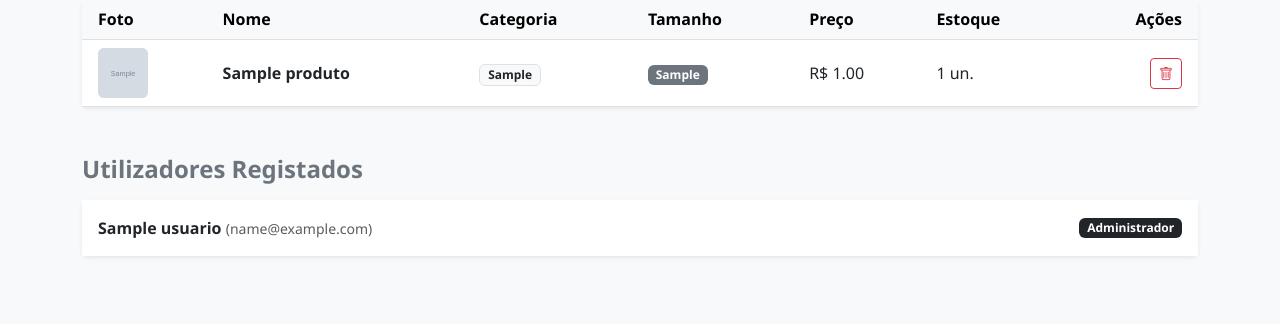
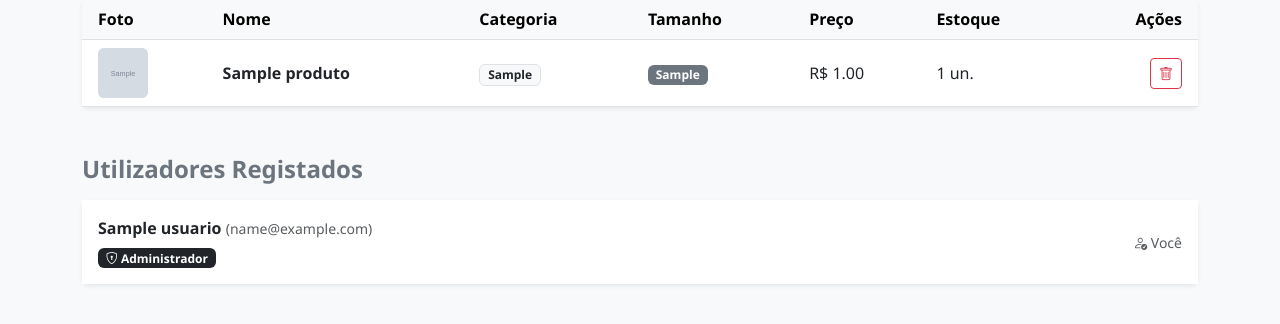
Before and after one commit to lucastycot-boop/site-loja, a Flask app: page /admin in a window 1280 px wide. Shown: the part 143-467 px from the top of the page. Run offline with Flask 3, Linux system fonts and the light colour scheme; the visitor is signed in with stand-in values (Sample User, id 1); tables that the repository leaves empty hold one stand-in row (values such as "Sample post"); grey boxes marked "Sample" are stand-in pictures.

Commit message:
Update admin.html

```diff
--- a/templates/admin.html
+++ b/templates/admin.html
@@ -90,12 +90,37 @@
                     {% for usuario in usuarios %}
                     <li class="list-group-item d-flex justify-content-between align-items-center p-3">
                         <div>
-                            <strong>{{ usuario.nome }}</strong> <span class="text-muted small">({{ usuario.email }})</span>
+                            <strong>{{ usuario.nome }}</strong>
+                            <span class="text-muted small">({{ usuario.email }})</span>
+                            <div class="mt-1">
+                                {% if usuario.eh_admin %}
+                                    <span class="badge bg-dark"><i class="bi bi-shield-lock"></i> Administrador</span>
+                                {% else %}
+                                    <span class="badge bg-light text-dark border">Cliente</span>
+                                {% endif %}
+                            </div>
                         </div>
-                        {% if usuario.eh_admin %}
-                            <span class="badge bg-dark">Administrador</span>
-                        {% endif %}
+
+                        <div>
+                            {% if usuario.id != session.get('usuario_id') %}
+                                <form action="{{ url_for('alternar_admin', id=usuario.id) }}" method="POST" class="d-inline">
+                                    {% if usuario.eh_admin %}
+                                        <button type="submit" class="btn btn-sm btn-outline-warning">
+                                            <i class="bi bi-person-down"></i> Retirar ADM
+                                        </button>
+                                    {% else %}
+                                        <button type="submit" class="btn btn-sm btn-outline-success">
+                                            <i class="bi bi-person-up"></i> Tornar ADM
+                                        </button>
+                                    {% endif %}
+                                </form>
+                            {% else %}
+                                <span class="text-muted small"><i class="bi bi-person-check"></i> Você</span>
+                            {% endif %}
+                        </div>
                     </li>
+                    {% else %}
+                    <li class="list-group-item text-center py-3 text-muted">Nenhum utilizador registado.</li>
                     {% endfor %}
                 </ul>
             </div>
```
